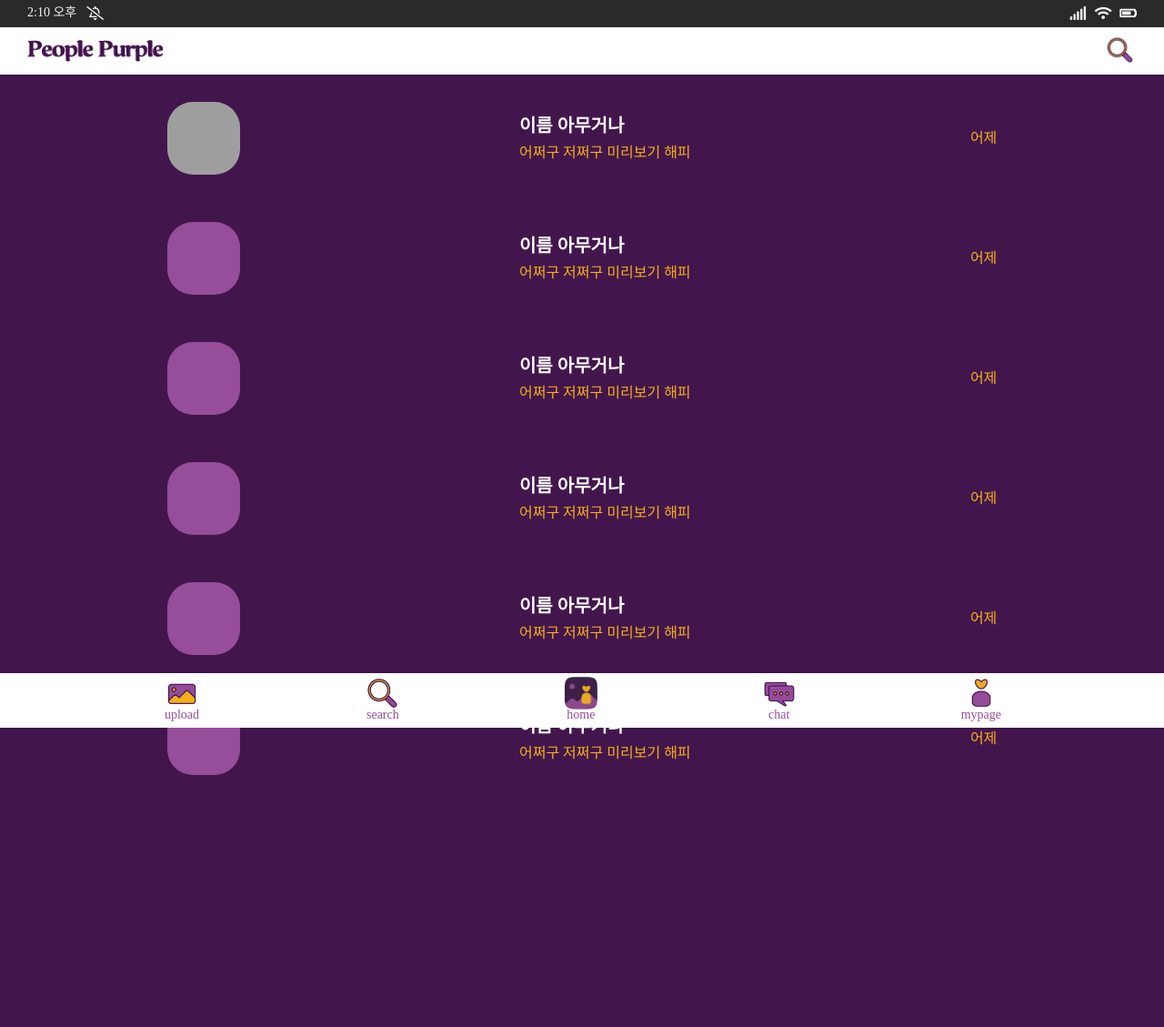
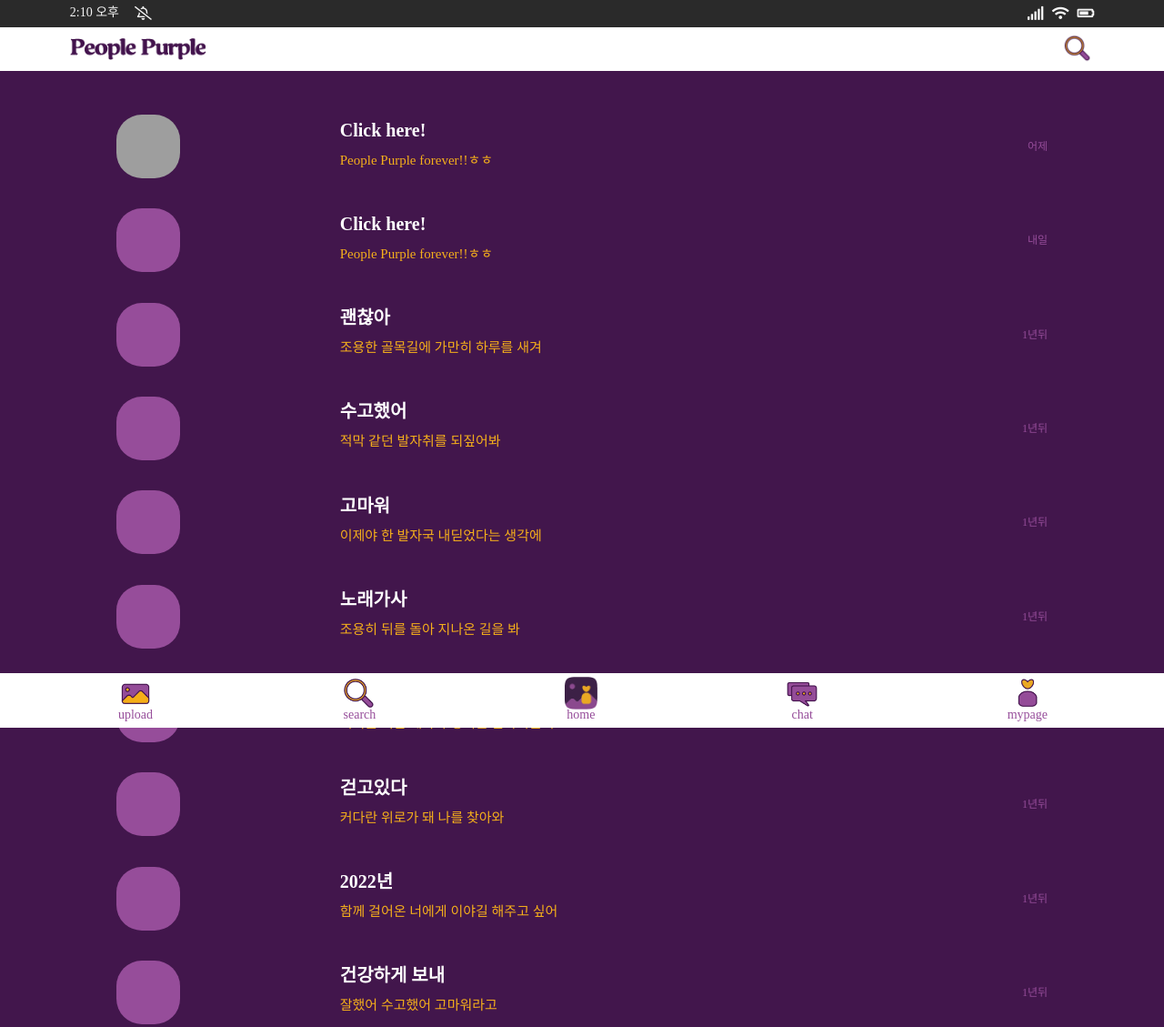
Before and after one commit to thisLife-hyeon/people-purple-2021, a plain HTML site: page chat.html in a window 1280 px wide. Shown: the top 1129 px of the page at 91% size. Drawn offline with nearby package versions, Linux system fonts and the light colour scheme; grey boxes are pictures that could not be loaded.

Commit message:
menu add

```diff
--- a/chat.html
+++ b/chat.html
@@ -48,63 +48,123 @@
       <ul class="chat-list">
         <li>
           <div class="chat-list__profile"></div>
+          <a class="chat-list__box" href="chating/chating1.html">
             <div class="chat-list__txt">
-            <h2>이름 아무거나</h2>
-            <p>어쩌구 저쩌구 미리보기 해피</p>
+              <h2>Click here!</h2>
+              <p>People Purple forever!!ㅎㅎ</p>
             </div>
             <div class="chat-list__time">
               <p>어제</p>
             </div>
+          </a>
         </li>
         <li>
           <div class="chat-list__profile"></div>
+          <a class="chat-list__box" href="chating/chating1.html">
             <div class="chat-list__txt">
-            <h2>이름 아무거나</h2>
-            <p>어쩌구 저쩌구 미리보기 해피</p>
+              <h2>Click here!</h2>
+              <p>People Purple forever!!ㅎㅎ</p>
             </div>
             <div class="chat-list__time">
-            <p>어제</p>
+              <p>내일</p>
             </div>
+          </a>
         </li>
         <li>
           <div class="chat-list__profile"></div>
+          <a class="chat-list__box" href="#">
             <div class="chat-list__txt">
-            <h2>이름 아무거나</h2>
-            <p>어쩌구 저쩌구 미리보기 해피</p>
+              <h2>괜찮아</h2>
+              <p>조용한 골목길에 가만히 하루를 새겨</p>
             </div>
             <div class="chat-list__time">
-            <p>어제</p>
+              <p>1년뒤</p>
             </div>
+          </a>
         </li>
         <li>
           <div class="chat-list__profile"></div>
+          <a class="chat-list__box" href="#">
             <div class="chat-list__txt">
-            <h2>이름 아무거나</h2>
-            <p>어쩌구 저쩌구 미리보기 해피</p>
+              <h2>수고했어</h2>
+              <p>적막 같던 발자취를 되짚어봐</p>
             </div>
             <div class="chat-list__time">
-            <p>어제</p>
+              <p>1년뒤</p>
             </div>
+          </a>
         </li>
         <li>
           <div class="chat-list__profile"></div>
+          <a class="chat-list__box" href="#">
             <div class="chat-list__txt">
-            <h2>이름 아무거나</h2>
-            <p>어쩌구 저쩌구 미리보기 해피</p>
+              <h2>고마워</h2>
+              <p>이제야 한 발자국 내딛었다는 생각에</p>
             </div>
             <div class="chat-list__time">
-            <p>어제</p>
+              <p>1년뒤</p>
             </div>
+          </a>
         </li>
         <li>
           <div class="chat-list__profile"></div>
+          <a class="chat-list__box" href="#">
             <div class="chat-list__txt">
-            <h2>이름 아무거나</h2>
-            <p>어쩌구 저쩌구 미리보기 해피</p>
+              <h2>노래가사</h2>
+              <p>조용히 뒤를 돌아 지나온 길을 봐</p>
             </div>
             <div class="chat-list__time">
-            <p>어제</p>
+              <p>1년뒤</p>
             </div>
+          </a>
+        </li>
+        <li>
+          <div class="chat-list__profile"></div>
+          <a class="chat-list__box" href="#">
+            <div class="chat-list__txt">
+              <h2>VIXX</h2>
+              <p>거리를 지날 때마다 쌓이는 발자욱들이</p>
+            </div>
+            <div class="chat-list__time">
+              <p>1년뒤</p>
+            </div>
+          </a>
+        </li>
+        <li>
+          <div class="chat-list__profile"></div>
+          <a class="chat-list__box" href="#">
+            <div class="chat-list__txt">
+              <h2>걷고있다</h2>
+              <p>커다란 위로가 돼 나를 찾아와</p>
+            </div>
+            <div class="chat-list__time">
+              <p>1년뒤</p>
+            </div>
+          </a>
+        </li>
+        <li>
+          <div class="chat-list__profile"></div>
+          <a class="chat-list__box" href="#">
+            <div class="chat-list__txt">
+              <h2>2022년</h2>
+              <p>함께 걸어온 너에게 이야길 해주고 싶어</p>
+            </div>
+            <div class="chat-list__time">
+              <p>1년뒤</p>
+            </div>
+          </a>
+        </li>
+        <li>
+          <div class="chat-list__profile"></div>
+          <a class="chat-list__box" href="#">
+            <div class="chat-list__txt">
+              <h2>건강하게 보내</h2>
+              <p>잘했어 수고했어 고마워라고</p>
+            </div>
+            <div class="chat-list__time">
+              <p>1년뒤</p>
+            </div>
+          </a>
         </li>
       </ul>
     </div>
--- a/css/chat.css
+++ b/css/chat.css
@@ -1,62 +1,59 @@
-@import url("https://fonts.googleapis.com/css2?family=Open+Sans:wght@300;500&display=swap");
+@import url("https://fonts.googleapis.com/css2?family=Noto+Sans+KR:wght@300;400&display=swap");
 @import url(common.css);
 @import url(fonts.css);
 @import url(fixed-bar.css);
 
-.gnb {
-  width: 100vw;
-  height: 52px;
-  padding: 0 30px;
-  position: fixed;
-  top: 30px;
-  display: flex;
-  align-items: center;
-  justify-content: space-between;
-  z-index: 10;
-}
 .wrap {
   position: absolute;
-  top: 82px;
-  width: 100vw;
-  height: 1200px;
+  padding: 78px 0 60px 0;
   /* background-color: rgb(218, 195, 214); */
   background-color: #42164c;
 }
 .chat-list {
-  width: 100%;
-  height: 800px;
+  width: 100vw;
+  height: 1000px;
+  margin: 6vh 0;
   display: flex;
   flex-direction: column;
   justify-content: space-between;
-  padding: 30px;
+  background-color: #42164c;
 }
 .chat-list li {
-  width: 100%;
+  padding: 0 10vw;
   display: flex;
-  justify-content: space-around;
+  justify-content: space-between;
   align-items: center;
 }
 .chat-list__profile {
-  width: 80px;
-  height: 80px;
+  width: 70px;
+  height: 70px;
   border-radius: 28px;
   background-color: #964d9a;
   background-repeat: no-repeat;
   background-size: cover;
 }
+.chat-list__box {
+  width: 76%;
+  height: 100%;
+  display: flex;
+  justify-content: space-between;
+  align-items: center;
+}
 .chat-list h2 {
   font-size: 20px;
   font-weight: bold;
-  margin-bottom: 12px;
+  margin-top: -6px;
+  margin-bottom: 16px;
   color: #fff;
 }
 .chat-list p {
-  font-size: 16px;
+  font-size: 15px;
   color: #f5af1b;
 }
 .chat-list li:first-child .chat-list__profile {
   background-image: url(https://search.pstatic.net/common/?src=http%3A%2F%2Fblogfiles.naver.net%2FMjAxODA5MTNfMjIy%2FMDAxNTM2NzY5MjQ1ODE5.hrNmpcwl0yWgsCjgS6g9zzsNXNbtbtfDcGFNA2ExNRcg.eczdZBjHeAoLuRIrfljHKinlgkTv92WMkgsZdcEN7e8g.JPEG.honey_b2e%2F2AA2A011-469C-467E-A7BA-E4AC5C07379A.jpg&type=sc960_832);
 }
-.chat-list__time {
-  color: #f5af1b;
+.chat-list__time p {
+  color: #964d9a;
+  font-size: 12px;
 }
--- a/css/common.css
+++ b/css/common.css
@@ -43,13 +43,13 @@ i {
   justify-content: space-between;
   width: 100vw;
   height: 30px;
-  padding: 0 30px;
+  padding: 0 6vw;
   position: fixed;
   top: 0;
   z-index: 10;
 }
 .status-bar__left {
-  width: 84px;
+  width: 90px;
   display: flex;
   justify-content: space-between;
 }
@@ -61,3 +61,15 @@ i {
 .status-bar p {
   color: whitesmoke;
 }
+
+.gnb {
+  width: 100vw;
+  height: 48px;
+  padding: 0 6vw;
+  position: fixed;
+  top: 30px;
+  display: flex;
+  align-items: center;
+  justify-content: space-between;
+  z-index: 10;
+}
--- a/css/fixed-bar.css
+++ b/css/fixed-bar.css
@@ -1,8 +1,9 @@
 .fixed-bar {
   width: 100vw;
   height: 60px;
+  padding: 0 10vw;
   display: flex;
-  justify-content: space-evenly;
+  justify-content: space-between;
   align-items: center;
   position: fixed;
   bottom: 0;
--- a/css/fonts.css
+++ b/css/fonts.css
@@ -1,6 +1,5 @@
 * {
-  font-family: "Open Sans", sans-serif;
-  font-weight: 300;
+  font-family: "Noto Sans KR", sans-serif;
 }
 
 h1 {
--- a/css/mypage.css
+++ b/css/mypage.css
@@ -1,59 +1,64 @@
-@import url("https://fonts.googleapis.com/css2?family=Open+Sans:wght@300;500&display=swap");
+@import url("https://fonts.googleapis.com/css2?family=Noto+Sans+KR:wght@300;400&display=swap");
 @import url(common.css);
 @import url(fonts.css);
 @import url(artist-artwork.css);
 @import url(fixed-bar.css);
 
-.gnb__bar {
-  z-index: 10;
-  width: 100vw;
-  height: 52px;
-  padding: 0 30px;
-  position: fixed;
-  top: 30px;
-  display: flex;
-  align-items: center;
-  justify-content: space-between;
-}
 .gnb button {
   border: none;
   outline: none;
   background-color: #fff;
+  transition: 0.5s ease-out;
 }
-/* .gnb button:hover {
-  background-color: #f0f0f0;
-} */
-.gnb__sub {
-  z-index: 9;
-  width: 24vw;
-  height: 300px;
-  position: fixed;
-  top: 70px;
-  right: 0px;
-  display: flex;
-  flex-direction: column;
-  justify-content: space-around;
+.gnb button:hover {
   background-color: rgb(235, 225, 230);
-  border-radius: 10px;
-  padding: 10px;
 }
-.gnb__sub li {
-  width: 100%;
-  height: 40px;
-  padding: 0 30px;
+.menu {
+  width: 100vw;
+  height: 100vh;
+  position: relative;
   display: flex;
   flex-direction: column;
   justify-content: center;
   align-items: center;
+  overflow: hidden;
 }
-.gnb button:hover {
+@keyframes boo {
+  from {
+    transform: translate(200px);
+  }
+  to {
+    transform: translate(0);
+  }
+}
+.menu ul {
+  z-index: 11;
+  position: absolute;
+  width: 40vw;
+  height: 40vh;
+  right: -13vw;
+  display: flex;
+  flex-direction: column;
+  justify-content: center;
+  align-items: center;
   background-color: rgb(235, 225, 230);
+  border-radius: 10vw;
+  padding: 5vh 2vw 2vh 3vw;
+  animation: boo 1.6s ease-in-out;
+}
+.menu li {
+  width: 60%;
+  height: 100%;
+  display: flex;
+  flex-direction: column;
+  align-items: flex-start;
+  font-size: 16px;
+  font-weight: bold;
 }
 
 .wrap {
   position: absolute;
-  top: 82px;
-  padding: 0 0 80px 0;
+  top: 78px;
   width: 100vw;
 }
 
--- a/css/search.css
+++ b/css/search.css
@@ -1,4 +1,4 @@
-@import url("https://fonts.googleapis.com/css2?family=Open+Sans:wght@300;500&display=swap");
+@import url("https://fonts.googleapis.com/css2?family=Noto+Sans+KR:wght@300;400&display=swap");
 @import url(common.css);
 @import url(fonts.css);
 @import url(fixed-bar.css);
@@ -11,24 +11,30 @@
   z-index: 10;
   width: 100vw;
   height: 1200px;
-  /* background-color: rgb(109, 82, 105); */
   background-color: #42164c;
-  margin-top: -140px;
+  margin-top: -18vh;
+}
+.logo-big {
+  width: 56vw;
+  height: 12vw;
+  background-image: url(../icon/logo_big_w.png);
+  background-repeat: no-repeat;
+  background-size: 100%;
 }
 .nav {
   width: 70vw;
-  height: 52px;
+  height: 8vw;
   display: flex;
   justify-content: center;
   align-items: center;
-  border-radius: 40px;
+  border-radius: 8vw;
   z-index: 10;
-  /* background-color: #a5759e; */
   background-color: #964d9a;
   /* transition: ; */
   /* 새로고침 되었을때 밑에서 올라오게 */
 }
 .nav form {
+  height: 8vw;
   display: flex;
 }
 .nav button {
@@ -51,7 +57,7 @@ input::placeholder {
 
 .icon-xl {
   width: 300px;
-  margin-bottom: 20px;
+  margin-bottom: 24px;
 }
 .icon-xs {
   width: 36px;
--- a/css/style.css
+++ b/css/style.css
@@ -1,23 +1,12 @@
-@import url("https://fonts.googleapis.com/css2?family=Open+Sans:wght@300;500&display=swap");
+@import url("https://fonts.googleapis.com/css2?family=Noto+Sans+KR:wght@300;400&display=swap");
 @import url(common.css);
 @import url(fonts.css);
 @import url(artist-artwork.css);
 @import url(fixed-bar.css);
 
-.gnb {
-  width: 100vw;
-  height: 52px;
-  padding: 0 30px;
-  position: fixed;
-  top: 30px;
-  display: flex;
-  align-items: center;
-  justify-content: space-between;
-  z-index: 10;
-}
 .wrap {
   position: absolute;
-  top: 82px;
+  top: 78px;
   width: 100vw;
 }
 
```
Also changed, not shown: chating/chating1.html (added, +63 -0 lines), css/artist-artwork.css (+5 -5 lines), index.html (+2 -2 lines), mypage.html (+10 -9 lines), search.html (+2 -1 lines). Lines whose indentation alone changed are shown as unchanged.
